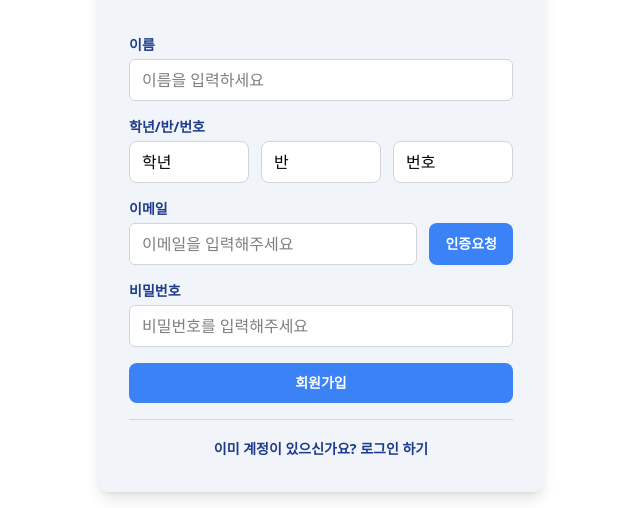
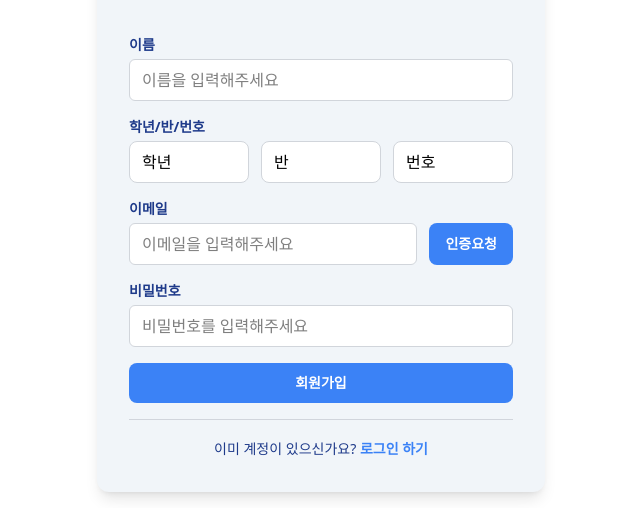
Before and after one commit to team-incube/yunseo-front, a React (Vite) app: page /signup in a window 1280 px wide. Shown: the part 221-729 px from the top of the page, without its empty margins (319-959 px from the left). Built offline with nearby package versions, Linux system fonts and the light colour scheme.

Commit message:
fix: 회원가입 페이지 스타일 수정

```diff
--- a/src/signup/signup.jsx
+++ b/src/signup/signup.jsx
@@ -35,7 +35,7 @@
             label="이름"
             name="name"
             type="text"
-            placeholder="이름을 입력하세요"
+            placeholder="이름을 입력해주세요"
           />
 
           <div>
@@ -113,12 +113,12 @@
 
         <div className="flex justify-center pt-4 mt-4 border-t border-gray-300">
           <div className="text-center">
-            <span className="text-sm font-semibold text-text">
+            <span className="text-sm font-medium text-text">
               이미 계정이 있으신가요?&nbsp;
             </span>
             <Link
               to="/login"
-              className="text-sm font-semibold text-text hover:text-text/80 transition-colors"
+              className="text-sm font-semibold text-primary hover:text-primary/80 transition-colors"
             >
               로그인 하기
             </Link>
```
